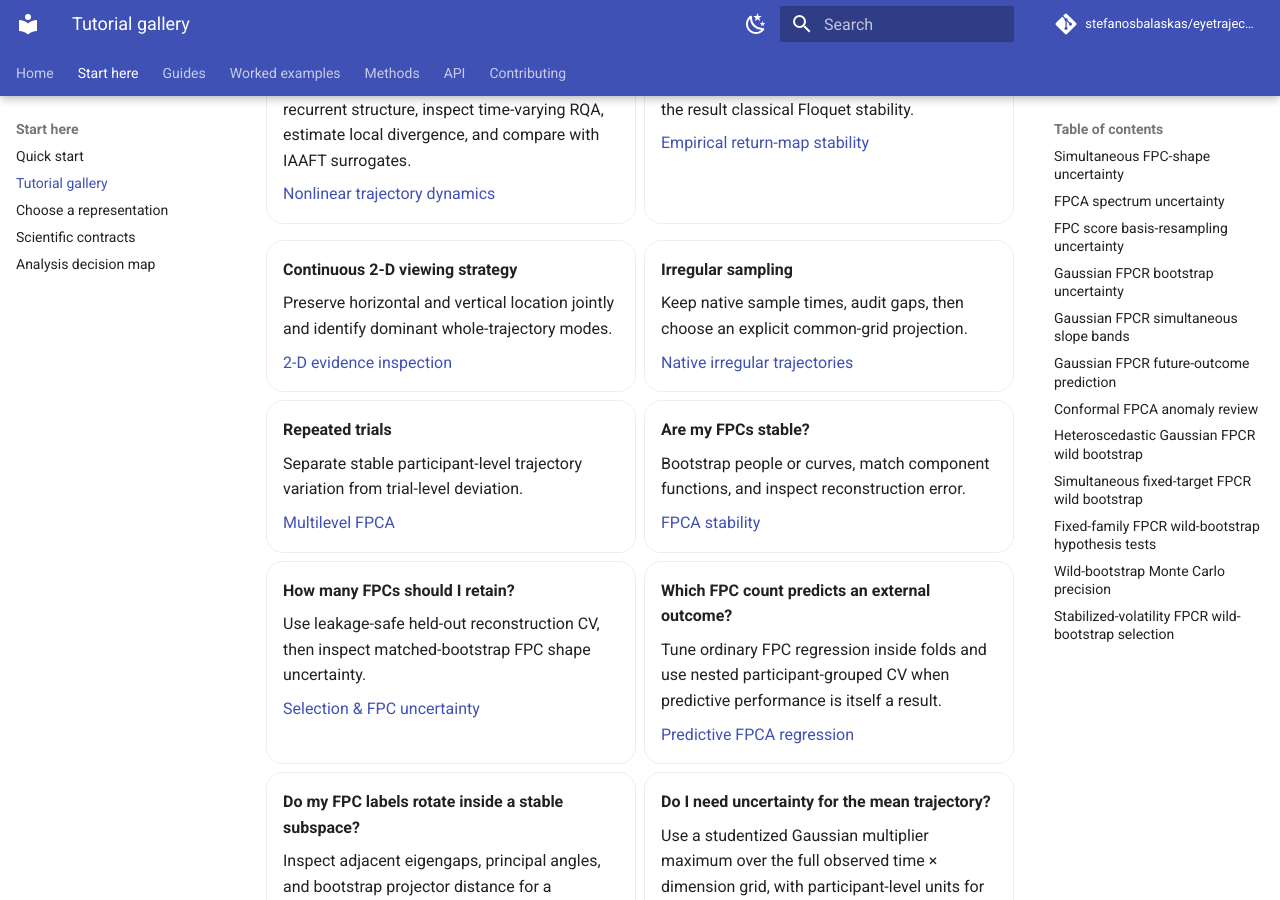
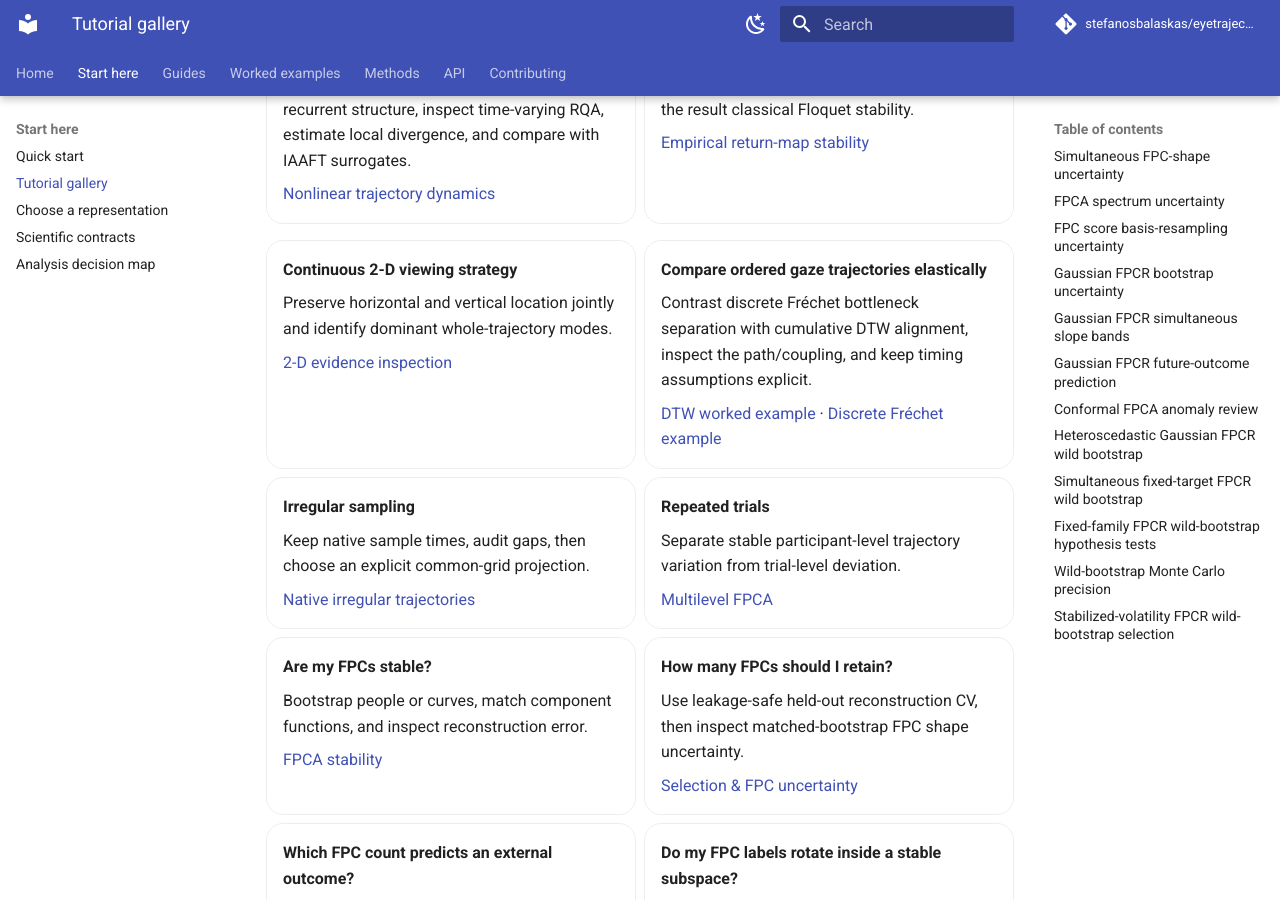
Before and after one commit to stefanosbalaskas/eyetrajectoriespy, an MkDocs documentation site: the page built from docs/tutorials/index.md, in a window 1280 px wide and 900 px high, scrolled down 712 px. Built offline with MkDocs 1.6.1 and Material for MkDocs 9.7.7, drawn with Linux system fonts in a browser that asks for light colours; comment, search, counter and statistics services are not loaded.

Commit message:
Add trajectory-similarity tutorials

```diff
--- a/docs/tutorials/index.md
+++ b/docs/tutorials/index.md
@@ -50,6 +50,12 @@ Choose a tutorial by the scientific problem rather than by the function name.
     Preserve horizontal and vertical location jointly and identify dominant whole-trajectory modes.
 
     [2-D evidence inspection](../examples/evidence-inspection.md)
+
+-   **Compare ordered gaze trajectories elastically**
+
+    Contrast discrete Fréchet bottleneck separation with cumulative DTW alignment, inspect the path/coupling, and keep timing assumptions explicit.
+
+    [DTW worked example](../examples/dynamic-time-warping.md) · [Discrete Fréchet example](../examples/discrete-frechet.md)
 
 -   **Irregular sampling**
 
```
